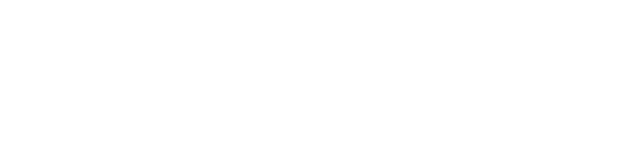
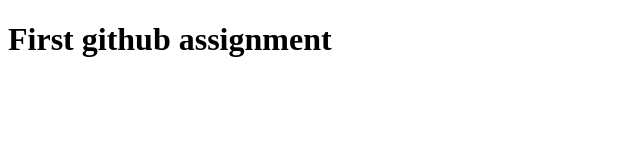
Before and after one commit to Haimi74/cl-git-assessments, a plain HTML site: page index.html in a window 1280 px wide. Shown: the whole page, without its empty margins (0-640 px from the left). Drawn offline with Linux system fonts and the light colour scheme.

Commit message:
added a line

```diff
--- a/index.html
+++ b/index.html
@@ -7,6 +7,6 @@
     <title>Document</title>
 </head>
 <body>
-
+    <h1>First github assignment</h1>
 </body>
 </html>
```
Also changed, not shown: 1 other file.
